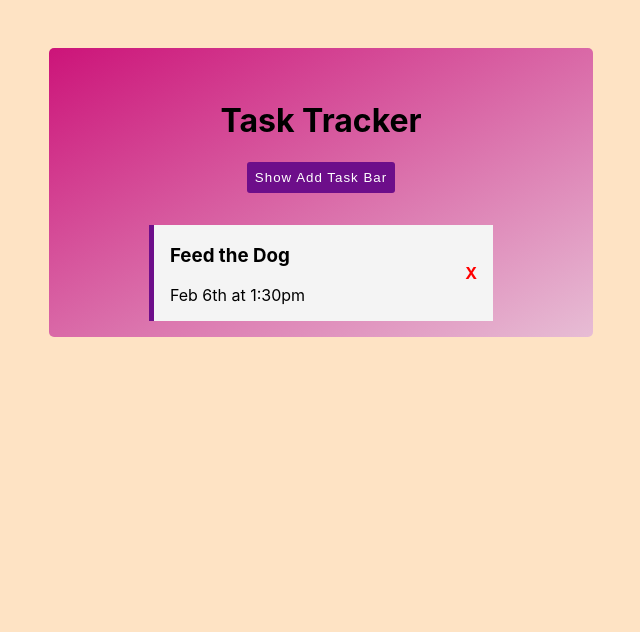
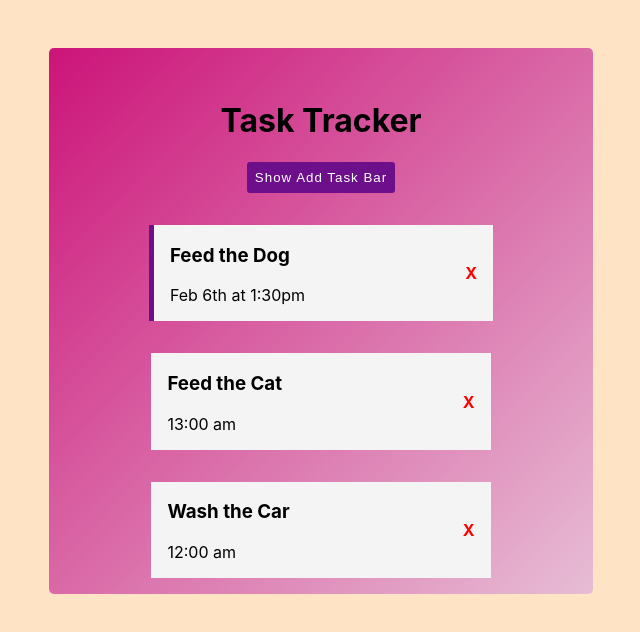
Before and after one commit to sfkse/ReactToDoApp, a React (Create React App) app: page / in a window 1280 px wide. Shown: the top 632 px of the page, without its empty margins (319-959 px from the left). Built offline with nearby package versions, Linux system fonts and the light colour scheme; data requests are answered from the project's data file; the HTML template or start-up script is replaced by a standard one.

Commit message:
Add toggle feature

```diff
--- a/db.json
+++ b/db.json
@@ -5,6 +5,18 @@
       "text": "Feed the Dog",
       "day": "Feb 6th at 1:30pm",
       "isDone": true
+    },
+    {
+      "text": "Feed the Cat",
+      "day": "13:00 am",
+      "isDone": false,
+      "id": 3
+    },
+    {
+      "text": "Wash the Car",
+      "day": "12:00 am",
+      "isDone": false,
+      "id": 4
     }
   ]
 }
--- a/src/App.js
+++ b/src/App.js
@@ -44,18 +44,32 @@ function App() {
       },
       body: JSON.stringify(task)
     });
-    const data = await res.json();
+    await res.json();
     fetchTasks()
   }
 
   //Toggle task
-  const handleToggle = (taskID) => {
+  const handleToggle = async (toggleDoneID) => {
+    const res = await fetch(`${baseUrl}/${toggleDoneID}`);
+    const data = await res.json();
+    const updatedTask = { ...data, isDone: !data.isDone };
 
-    setTask(
-      tasks?.map(task => task.id === taskID ? { ...task, "isDone": !task.isDone } : task)
-    )
+    await fetch(`${baseUrl}/${toggleDoneID}`, {
+      method: 'PUT',
+      headers: {
+        "Content-Type": "application/json"
+      },
+      body: JSON.stringify(updatedTask)
+    });
+    fetchTasks()
+  }
+  // const handleToggle = (taskID) => {
 
-  }
+  //   setTask(
+  //     tasks?.map(task => task.id === taskID ? { ...task, "isDone": !task.isDone } : task)
+  //   )
+
+  // }
   return (
     <div className="App">
       <Header title="Task Tracker" visible={visible} handleVisible={handleVisible} />
```
